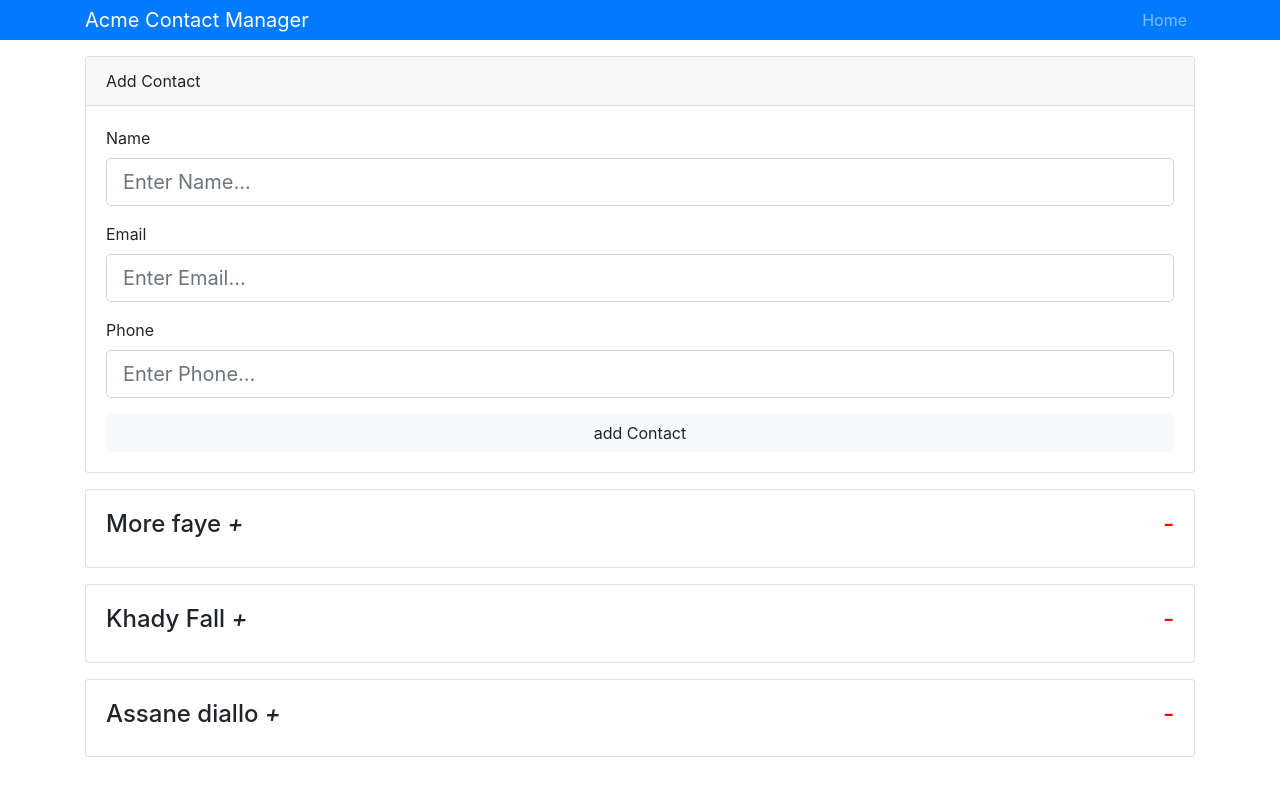
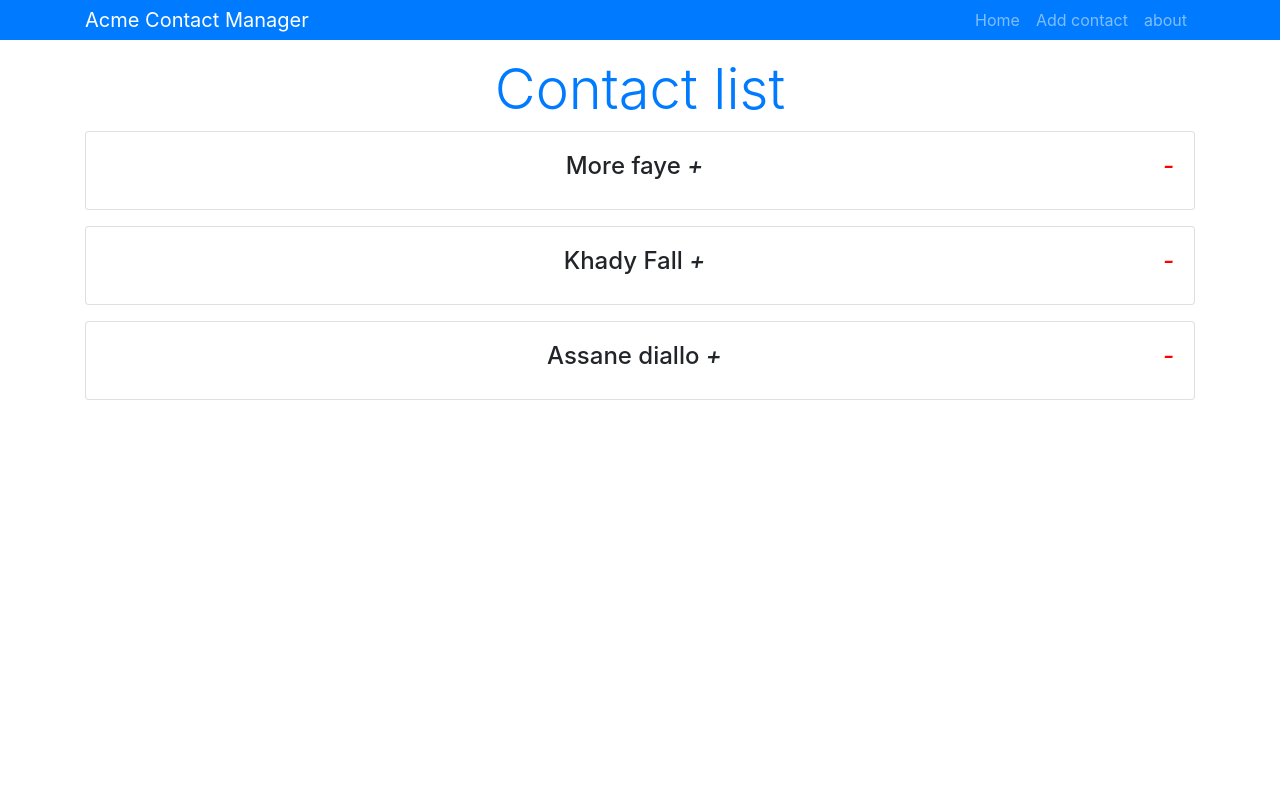
Before and after one commit to ouznoreyni/react-contact-manager, a React (Create React App) app: page / in a window 1280 px wide. Shown: the top 796 px of the page. Built offline with nearby package versions, Linux system fonts and the light colour scheme.

Commit message:
add links

```diff
--- a/src/App.js
+++ b/src/App.js
@@ -1,20 +1,29 @@
 import React from 'react';
+import {BrowserRouter as Router,Route, Switch} from "react-router-dom";
 import Header from './components/layout/Header';
 import Contacts from './components/contacts/Contacts';
 import AddContact from './components/contacts/AddContact';
+import About from "./components/pages/About"
+import NotFound from "./components/pages/NotFound";
 import {Provider} from './context'
 import './App.css';
 
 function App() {
   return (
     <Provider>
-      <div className="">
-        <Header  branding="Acme Contact Manager"/>
+      <Router>
+        <div className="App">
+          <Header  branding="Acme Contact Manager"/>
         <div className="container">
-          <AddContact />
-          <Contacts />
+          <Switch>
+            <Route exact path="/" component={Contacts} />
+            <Route exact path="/contact/add" component={AddContact} />
+            <Route exact path="/about" component={About} />
+            <Route component={NotFound} />>
+          </Switch>
         </div>
-      </div>
+        </div>
+      </Router>
     </Provider>
   );
 }
--- a/src/components/contacts/Contacts.js
+++ b/src/components/contacts/Contacts.js
@@ -21,6 +21,7 @@ class Contacts extends Component {
             const {contacts} = value;
             return(
               <React.Fragment>
+                <h1 className="display-4 mb-2 text-primary">Contact list</h1>
                 {
                   contacts.map(contact =>(
                     <Contact
--- a/src/components/layout/Header.js
+++ b/src/components/layout/Header.js
@@ -1,4 +1,5 @@
 import React from 'react';
+import {Link} from 'react-router-dom'
 import PropTypes from 'prop-types';
 const Header = (props) => {
   return (
@@ -8,7 +9,13 @@ const Header = (props) => {
         <div>
           <ul className="navbar-nav mr-auto">
             <li className="nav-item">
-              <a href="/" className="nav-link">Home</a>
+              <Link to="/" className="nav-link">Home</Link>
+            </li>
+            <li className="nav-item">
+              <Link to="/contact/add" className="nav-link">Add contact</Link>
+            </li>
+            <li className="nav-item">
+              <Link to="/about" className="nav-link">about</Link>
             </li>
           </ul>
         </div>
--- /dev/null
+++ b/src/components/pages/About.js
@@ -0,0 +1,11 @@
+import React from 'react'
+
+export default function About() {
+  return (
+    <div>
+      <h1 className="display-4">About Contact</h1>
+      <p className="lead">Simple app to manage contacts</p>
+      <p className="text-secondary">Verson 1.0</p>
+    </div>
+  )
+}
--- /dev/null
+++ b/src/components/pages/NotFound.js
@@ -0,0 +1,11 @@
+import React from 'react'
+import {Link} from 'react-router-dom'
+
+export default function NotFound() {
+  return (
+    <div>
+      <h1 className="display-4"> <span className="text-danger">404</span> Page not found</h1>
+      <p className="lead"> Sorry, that page does not found. <Link to="/" className="nav-link"> 👈 Go back to the home</Link></p>
+    </div>
+  )
+}
```
